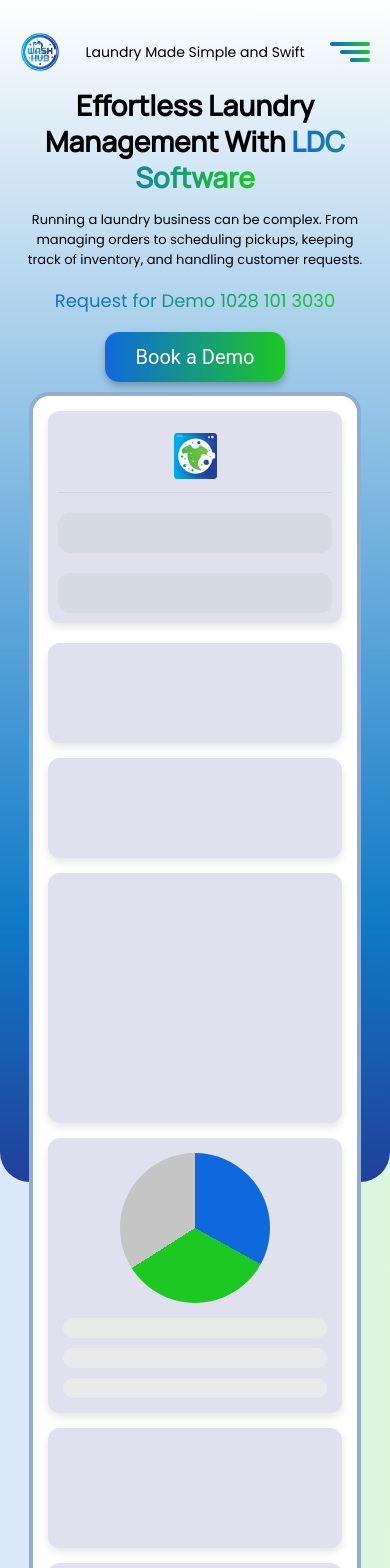
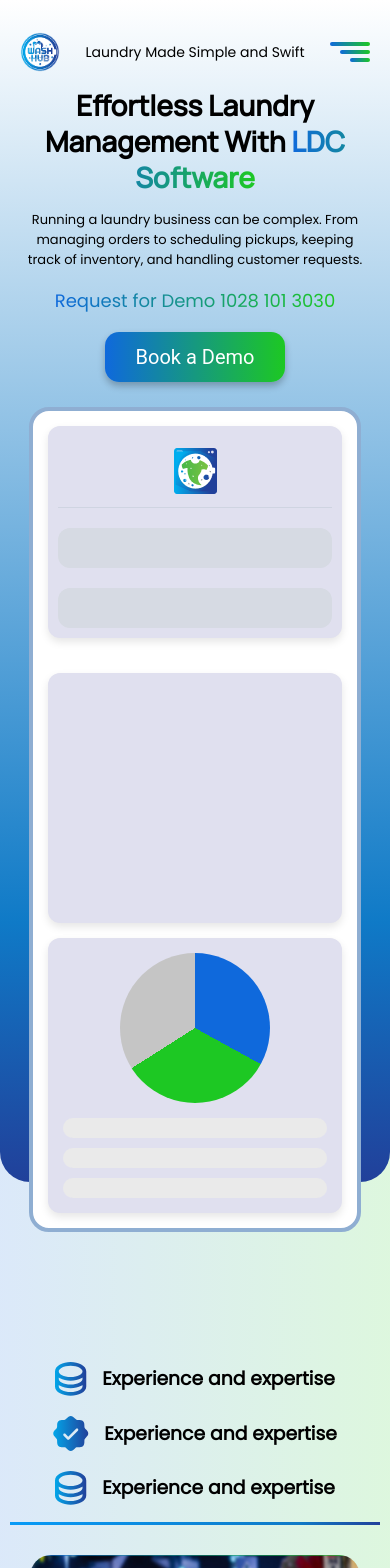
Before and after one commit to MuhammedJasirv/wash-hub, a React (Vite) app: page / in a window 390 px wide. Shown: the top 1568 px of the page. Built offline with nearby package versions, Linux system fonts and the light colour scheme.

Commit message:
updateEffects

```diff
--- a/src/components/about/About.scss
+++ b/src/components/about/About.scss
@@ -94,7 +94,7 @@
   }
 
   @media (max-width: 992px) {
-    margin-top: 750px;
+    margin-top: 800px;
     gap: 40px;
     padding: 0 50px 30px;
     max-width: 90%;
@@ -110,12 +110,12 @@
   }
 
   @media (max-width: 576px) {
-    margin-top: 650px;
+    margin-top: 430px;
     gap: 25px;
     padding: 0 30px 25px;
   }
   @media (max-width: 475px){
-    margin-top: 1410px;
+    margin-top: 220px;
     gap: 20px;
     padding: 0 20px 20px;
   }
--- a/src/components/landingPage/LandingPage.scss
+++ b/src/components/landingPage/LandingPage.scss
@@ -427,7 +427,7 @@
       @media (max-width: 480px) {
         border-width: 4px;
         border-radius: 20px;
-        margin: 10px auto;
+        margin: 25px auto;
       }
     }
 
@@ -531,6 +531,7 @@
           @media (max-width: 480px) {
             min-width: 100%;
             height: 100px;
+            display: none;
           }
         }
       }
@@ -648,6 +649,7 @@
 
           @media (max-width: 480px) {
             flex-direction: column;
+            display: none;
           }
 
           .right-card {
--- a/src/components/pricing/Pricing.jsx
+++ b/src/components/pricing/Pricing.jsx
@@ -24,12 +24,11 @@
         initial={{ opacity: 0, y: 20 }}
         animate={isInView ? {
           opacity: 1,
-          y: 0,
           transition: { duration: 0.6, delay: 0.2 }
         } : {}}
       >
         <h2>Pricing Plans</h2>
-        <p>Running a laundry business can be complex...</p>
+        <p>Running a laundry business can be complex. From managing scheduling pickups, keeping track of inventory, and handling  requestsRunning a laundry business can be complex. From managing scheduling pickups, keeping track of inventory, and handling  requestsRunning a laundry business can be complex. From managing scheduling pickups, keeping track of inventory, </p>
       </motion.div>
 
       {/* Toggle Switch */}
--- a/src/components/pricing/Pricing.scss
+++ b/src/components/pricing/Pricing.scss
@@ -38,7 +38,7 @@
     p {
       font-weight: 400;
       font-family: $font-family;
-      font-size: 16px;
+      font-size: 14px;
       line-height: 24px;
       opacity: .7;
       max-width: 63%;
@@ -129,7 +129,7 @@
     row-gap: 0.5rem;
     // background-color: red;
     p, span {
-      font-size: 24px;
+      font-size: 18px;
     }
 
     div {
```
